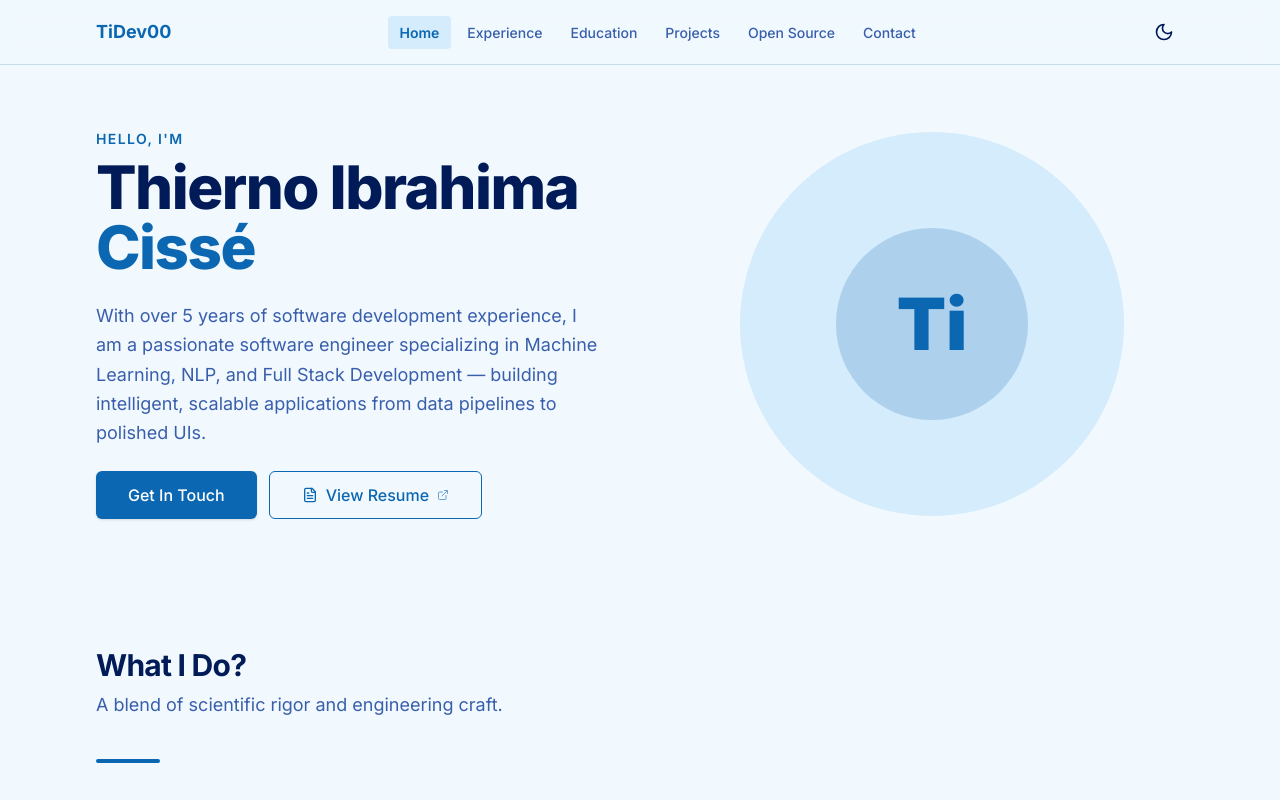
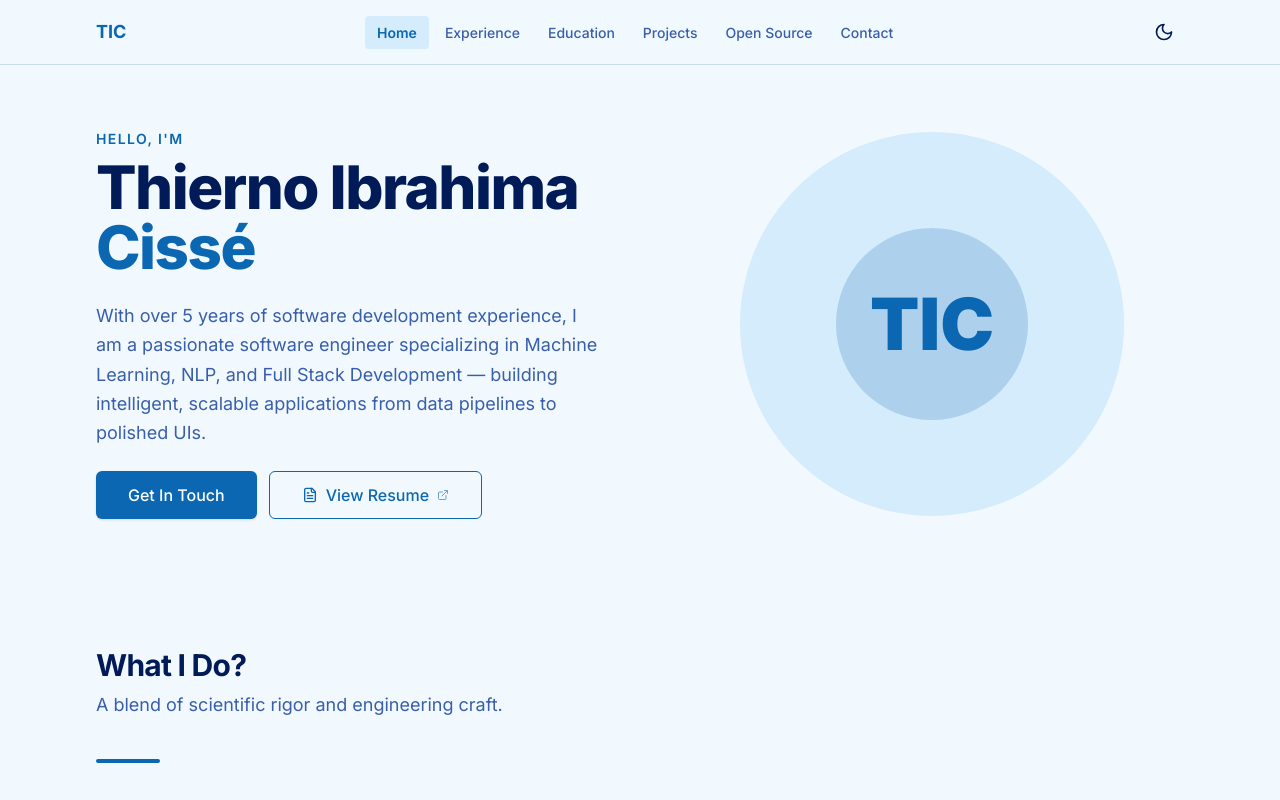
Before and after one commit to TiDev00/Portfolio, a Next.js app: page / in a window 1280 px wide. Shown: the top 800 px of the page. Built offline with nearby package versions, Linux system fonts and the light colour scheme.

Commit message:
fix(ui): update branding text in Hero and Nav components
- Update project title and refine limitations section in README

```diff
--- a/components/sections/Hero/Hero.tsx
+++ b/components/sections/Hero/Hero.tsx
@@ -64,7 +64,7 @@ export function Hero() {
         {/* Monogram SVG placeholder — replace with FeelingProud.svg via next/image when available */}
         <div className="mx-auto flex size-72 items-center justify-center rounded-full bg-secondary lg:size-96">
           <div className="flex size-48 items-center justify-center rounded-full bg-primary/20">
-            <span className="text-7xl font-black text-primary select-none">Ti</span>
+            <span className="text-7xl font-black text-primary select-none">TIC</span>
           </div>
         </div>
       </motion.div>
--- a/components/ui/Nav/Nav.tsx
+++ b/components/ui/Nav/Nav.tsx
@@ -33,7 +33,7 @@ export function Nav() {
           className="text-lg font-bold text-primary transition-colors hover:text-primary/80 focus-visible:outline-none focus-visible:ring-2 focus-visible:ring-ring rounded"
           aria-label="Thierno Ibrahima Cissé — home"
         >
-          TiDev00
+          TIC
         </Link>
 
         {/* Desktop links */}
```
Also changed, not shown: 1 other file (tests, documents, lock files or other folders).
